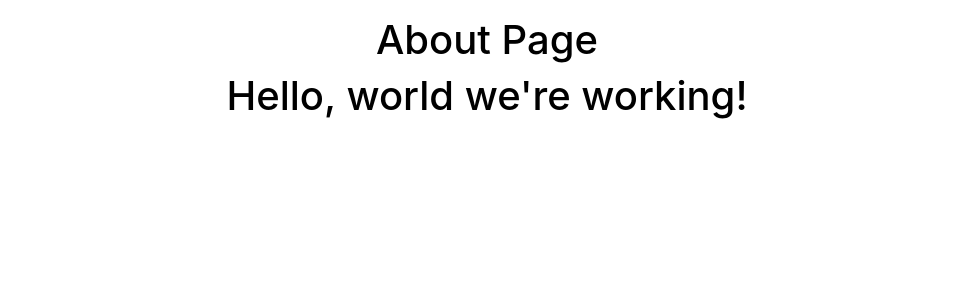
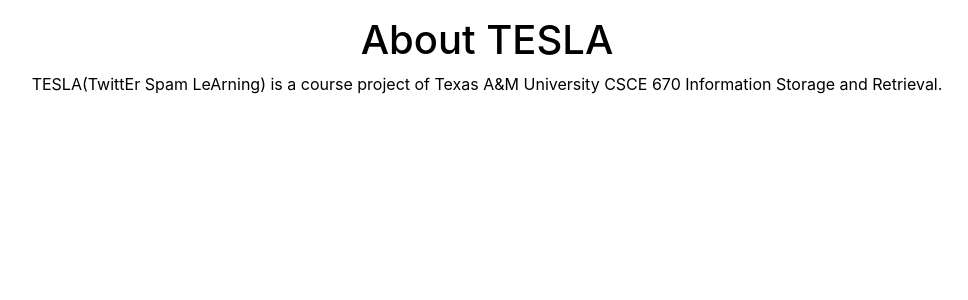
Before and after one commit to letheyue/TESLA-twitter-suspension-learning, a Django app: page /about/ in a window 1280 px wide. Shown: the part 56-356 px from the top of the page, without its empty margins (153-1121 px from the left). Run offline with Django 3.2, Linux system fonts and the light colour scheme; parts of the project's set-up code (start-up, migrations or seed data) failed here and were passed over; some libraries are stand-ins or nearby versions.

Commit message:
delete some changes

```diff
--- a/src/Tesla/urls.py
+++ b/src/Tesla/urls.py
@@ -19,13 +19,12 @@ from django.conf.urls import url, include
 from django.contrib import admin
 from django.views.generic import TemplateView, RedirectView
 
-from .views import home_page, about_page, help_page
+from .views import home_page, about_page
 from predictions.views import SearchTwitterView
 
 urlpatterns = [
 	url(r'^$', home_page, name='home'),
 	url(r'^about/$', about_page, name='about'),
-    url(r'^help/$', help_page, name='help'),
     url(r'^prediction/', include(("predictions.urls"), namespace='prediction')),
 
     url(r'^admin/', admin.site.urls),
--- a/src/Tesla/views.py
+++ b/src/Tesla/views.py
@@ -13,14 +13,7 @@ def home_page(request):
 
 def about_page(request):
 	context = {
-		"title": "About Page",
+		"title": "About TESLA",
 		"content": "Welcome to the about page"
 	}
 	return render(request, "about_page.html", context)
-
-def help_page(request):
-	context = {
-		"title": "Help Page",
-		"content": "Welcome to the help page"
-	}
-	return render(request, "help_page.html", context)
--- a/src/static_my_proj/css/main.css
+++ b/src/static_my_proj/css/main.css
@@ -4,10 +4,6 @@ body {
 
 .name {
   margin-left: 20px;
-}
-
-.row {
-	float: left;
 }
 
 .info {
--- a/src/templates/about_page.html
+++ b/src/templates/about_page.html
@@ -11,48 +11,7 @@
 
 <div class='text-center'>
     <h1>{{ title }}</h1>
-    <h1>Hello, world we're working!</h1>
+    <p>TESLA(TwittEr Spam LeArning) is a course project of Texas A&M University CSCE 670 Information Storage and Retrieval.</p>
 </div>
 
 {% endblock%}
-
-
-<!doctype html>
-<html lang="en">
-  <head>
-    <!-- Required meta tags -->
-    <meta charset="utf-8">
-    <meta name="viewport" content="width=device-width, initial-scale=1, shrink-to-fit=no">
-
-    <!-- Bootstrap CSS -->
-    <link rel="stylesheet" href="https://maxcdn.bootstrapcdn.com/bootstrap/4.0.0/css/bootstrap.min.css" integrity="sha384-Gn5384xqQ1aoWXA+058RXPxPg6fy4IWvTNh0E263XmFcJlSAwiGgFAW/dAiS6JXm" crossorigin="anonymous">
-    <link rel='stylesheet' href='{% static "css/main.css" %}'>
-    <title>Hello, world!</title>
-  </head>
-  <body>
-  	<div class='text-center'>
-  		<h1>{{ title }}</h1>
-    	<h1>Hello, world we're working!</h1>
-    </div>
-
-    <div class='container'>
-    	<div class='row'>
-    		<div class='col'>
-    			<img src="{% static 'img/corgi.jpg' %}" class='img-fluid'>
-    			<p>{{ content }}</p>
-    		</div>
-    	</div>
-    </div>
-
-    <div class="search-bar">
-        {% include 'predictions/search-form.html' %}
-    </div>
-
-
-    <!-- Optional JavaScript -->
-    <!-- jQuery first, then Popper.js, then Bootstrap JS -->
-    <script src="https://code.jquery.com/jquery-3.2.1.slim.min.js" integrity="sha384-KJ3o2DKtIkvYIK3UENzmM7KCkRr/rE9/Qpg6aAZGJwFDMVNA/GpGFF93hXpG5KkN" crossorigin="anonymous"></script>
-    <script src="https://cdnjs.cloudflare.com/ajax/libs/popper.js/1.12.9/umd/popper.min.js" integrity="sha384-ApNbgh9B+Y1QKtv3Rn7W3mgPxhU9K/ScQsAP7hUibX39j7fakFPskvXusvfa0b4Q" crossorigin="anonymous"></script>
-    <script src="https://maxcdn.bootstrapcdn.com/bootstrap/4.0.0/js/bootstrap.min.js" integrity="sha384-JZR6Spejh4U02d8jOt6vLEHfe/JQGiRRSQQxSfFWpi1MquVdAyjUar5+76PVCmYl" crossorigin="anonymous"></script>
-  </body>
-</html>
--- a/src/templates/base/navbar.html
+++ b/src/templates/base/navbar.html
@@ -22,7 +22,6 @@
 	      <li class="nav-item {% if request.path == about_url %} active {% endif %}">
 	        <a class="nav-link" href="{{ about_url }}">About</a>
 	      </li>
-
 	    </ul>
 	  </div>
 	</div>
--- a/src/templates/home_page.html
+++ b/src/templates/home_page.html
@@ -16,11 +16,8 @@
 
 <div class='row'>
     <div class='col-12 col-md-6 mx-auto py-5'>
+        <p>Input the user you want to search below:</p>
         {% include 'predictions/search-form.html' %}
     </div>
 </div>
-<div class="search-bar">
-    <p>Input the user you want to search below:</p>
-    {% include 'predictions/search-form.html' %}
-</div>
 {% endblock%}
```
Also changed, not shown: src/templates/help_page.html (deleted, +0 -58 lines).
